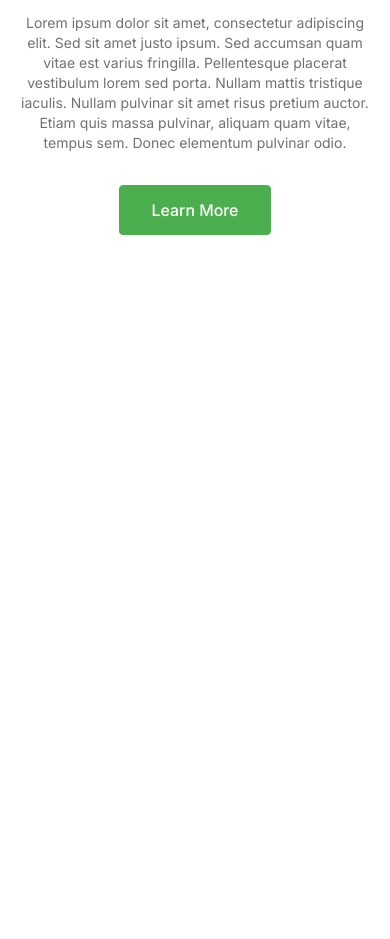
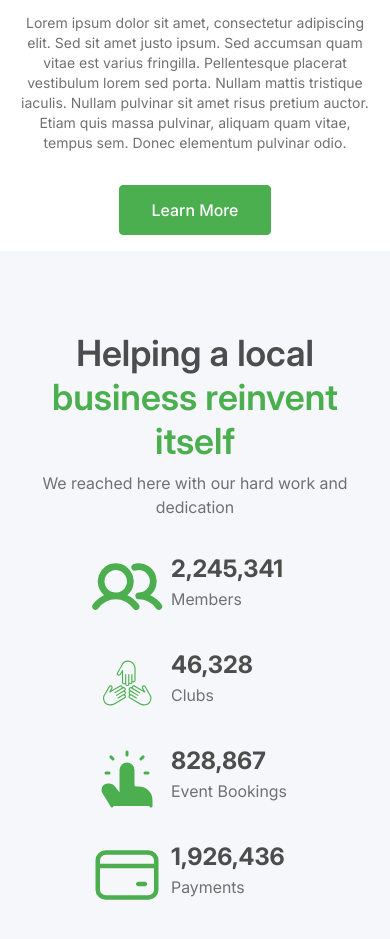
Before and after one commit to iecya/nexcent-saas-case-study, a website: page index.html in a window 390 px wide. Shown: the part 2848-3787 px from the top of the page. Before the commit the page ends 3099 px from the top, so only its background shows below. Drawn offline with nearby package versions, Linux system fonts and the light colour scheme; files that its build step writes are made by us from their sources; a web font is replaced by a local one.

Commit message:
Achievement section for mobile

```diff
--- a/index.html
+++ b/index.html
@@ -127,5 +127,59 @@
     </div>
 </section>
 
+<section class="w-full bg-silver py-16">
+    <div class="max-w-7xl mx-auto p-4 text-center flex flex-col gap-8 justify-between">
+        <div>
+            <h2 class="heading-2 mb-2">Helping a local <br />
+                <span class="text-primary">business reinvent itself</span>
+            </h2>
+            <p>We reached here with our hard work and dedication</p>
+        </div>
+
+        <div class="grid gap-x-2 gap-y-6 grid-cols-1">
+
+            <div class="achievement text-left flex gap-2 mx-auto min-w-52">
+                <div class="w-fit">
+                    <img width="48" height="48" class="w-18 ml-auto block" src="./assets/img/members-icon.svg" />
+                </div>
+                <div>
+                    <h3 class="heading-3">2,245,341</h3>
+                    <p>Members</p>
+                </div>
+            </div>
+
+            <div class="achievement text-left flex gap-2 mx-auto min-w-52">
+                <div class="w-fit">
+                    <img width="48" height="48" class="w-18 ml-auto block" src="./assets/img/clubs-icon.svg" />
+                </div>
+                <div>
+                    <h3 class="heading-3">46,328</h3>
+                    <p>Clubs</p>
+                </div>
+            </div>
+
+            <div class="achievement text-left flex gap-2 mx-auto min-w-52">
+                <div class="w-fit">
+                    <img width="48" height="48" class="w-18 ml-auto block" src="./assets/img/bookings-icon.svg" />
+                </div>
+                <div>
+                    <h3 class="heading-3">828,867</h3>
+                    <p>Event Bookings</p>
+                </div>
+            </div>
+
+            <div class="achievement text-left flex gap-2 mx-auto min-w-52">
+                <div class="w-fit">
+                    <img width="48" height="48" class="w-18 ml-auto block" src="./assets/img/payments-icon.svg" />
+                </div>
+                <div>
+                    <h3 class="heading-3">1,926,436</h3>
+                    <p>Payments</p>
+                </div>
+            </div>
+        </div>
+    </div>
+</section>
+
 </body>
 </html>
```
Also changed, not shown: assets/img/bookings-icon.svg (added), assets/img/clubs-icon.svg (added), assets/img/members-icon.svg (added), assets/img/payments-icon.svg (added).
